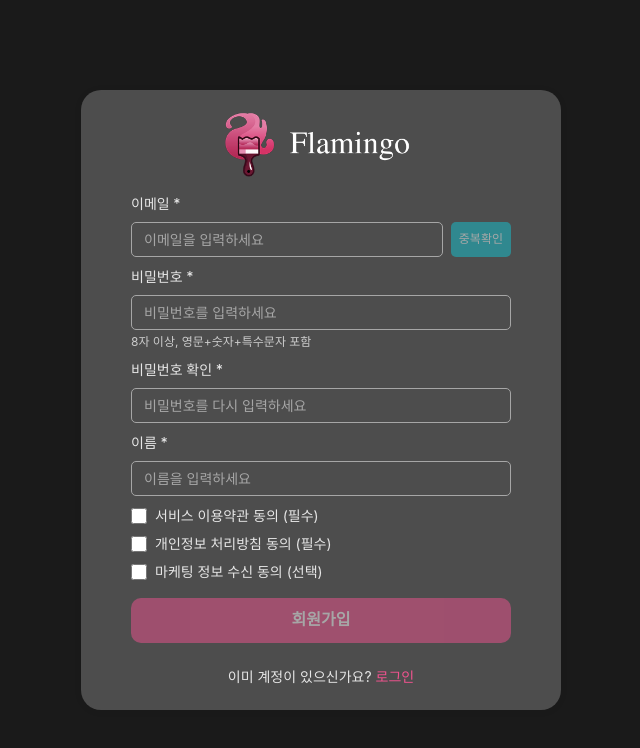
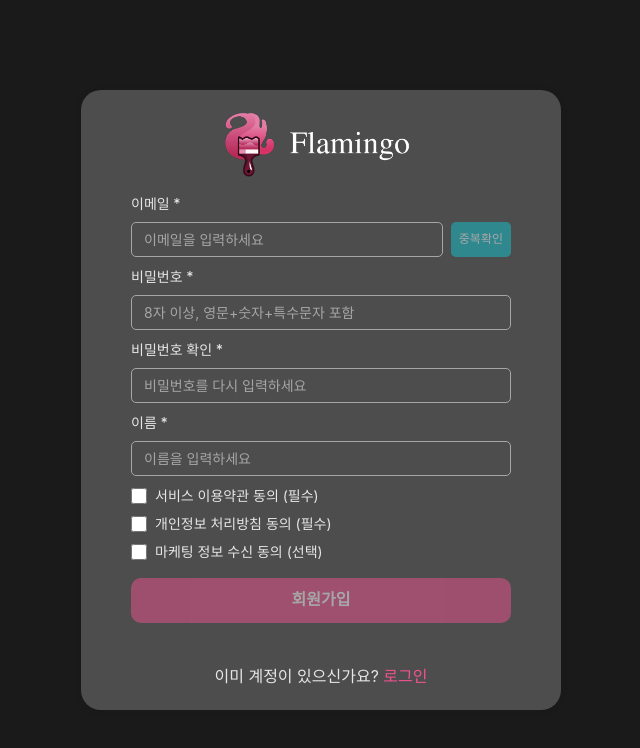
Before and after one commit to jcy97/flamingo-mvp-ui-v2, a Next.js app: page /signup in a window 1280 px wide. Shown: the top 748 px of the page, without its empty margins (319-959 px from the left). Built offline with nearby package versions, Linux system fonts and the light colour scheme.

Commit message:
[feat] 로그인 전환 텍스트 사이즈 수정

```diff
--- a/components/auth/SignupForm.tsx
+++ b/components/auth/SignupForm.tsx
@@ -276,14 +276,11 @@ const SignupForm: React.FC<SignupFormProps> = ({
             type="password"
             value={formData.password}
             onChange={handleInputChange}
-            placeholder="비밀번호를 입력하세요"
+            placeholder="8자 이상, 영문+숫자+특수문자 포함"
             className="w-full h-[35px] px-3 bg-transparent border border-neutral-500 rounded-flamingo-xs text-neutral-0 placeholder-neutral-500 focus:outline-none focus:border-primary transition-colors text-sm"
             required
             disabled={formData.isLoading}
           />
-          <p className="text-neutral-400 text-xs mt-1">
-            8자 이상, 영문+숫자+특수문자 포함
-          </p>
         </div>
 
         <div className="mb-[10px]">
@@ -399,7 +396,7 @@ const SignupForm: React.FC<SignupFormProps> = ({
       </form>
 
       <div className="absolute bottom-[20px] left-1/2 transform -translate-x-1/2">
-        <Link href="/login" className="text-neutral-300 text-sm">
+        <Link href="/login" className="text-neutral-300">
           이미 계정이 있으신가요?
           <span className="text-primary"> 로그인</span>
         </Link>
```
